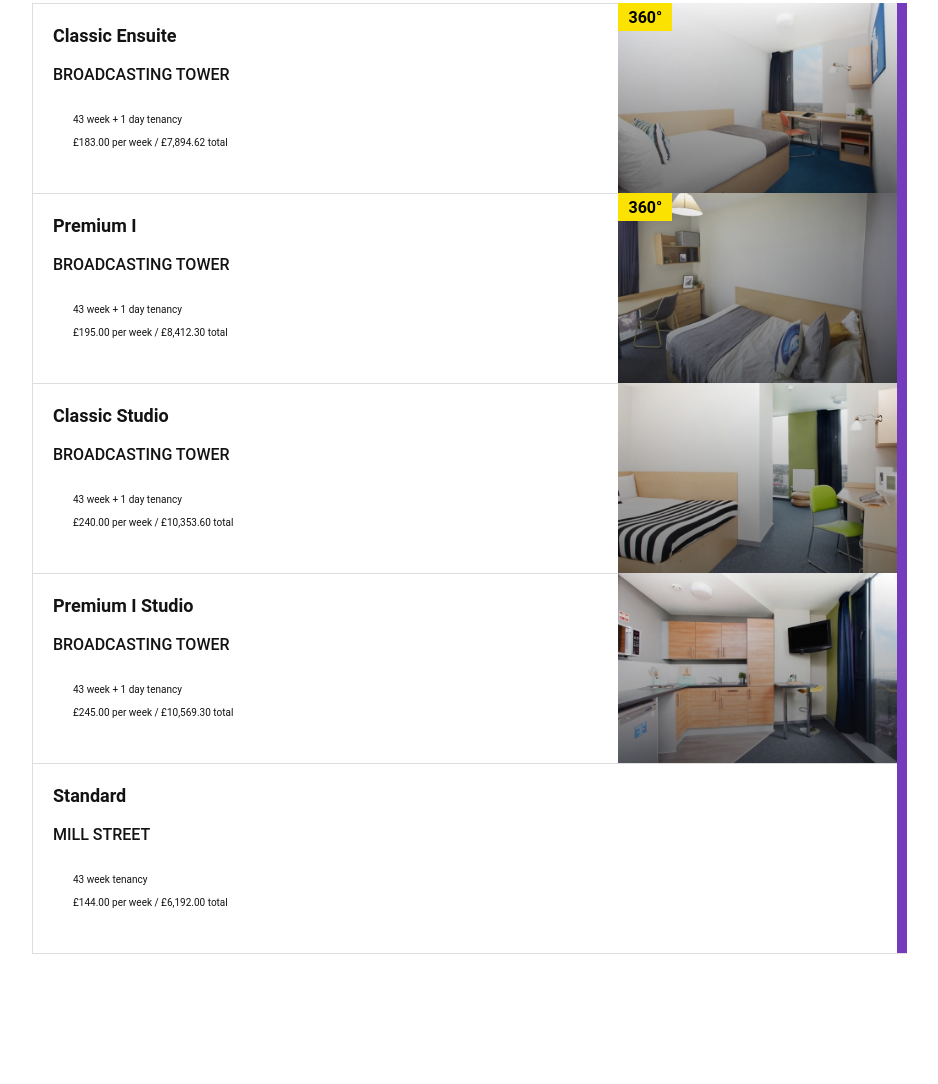
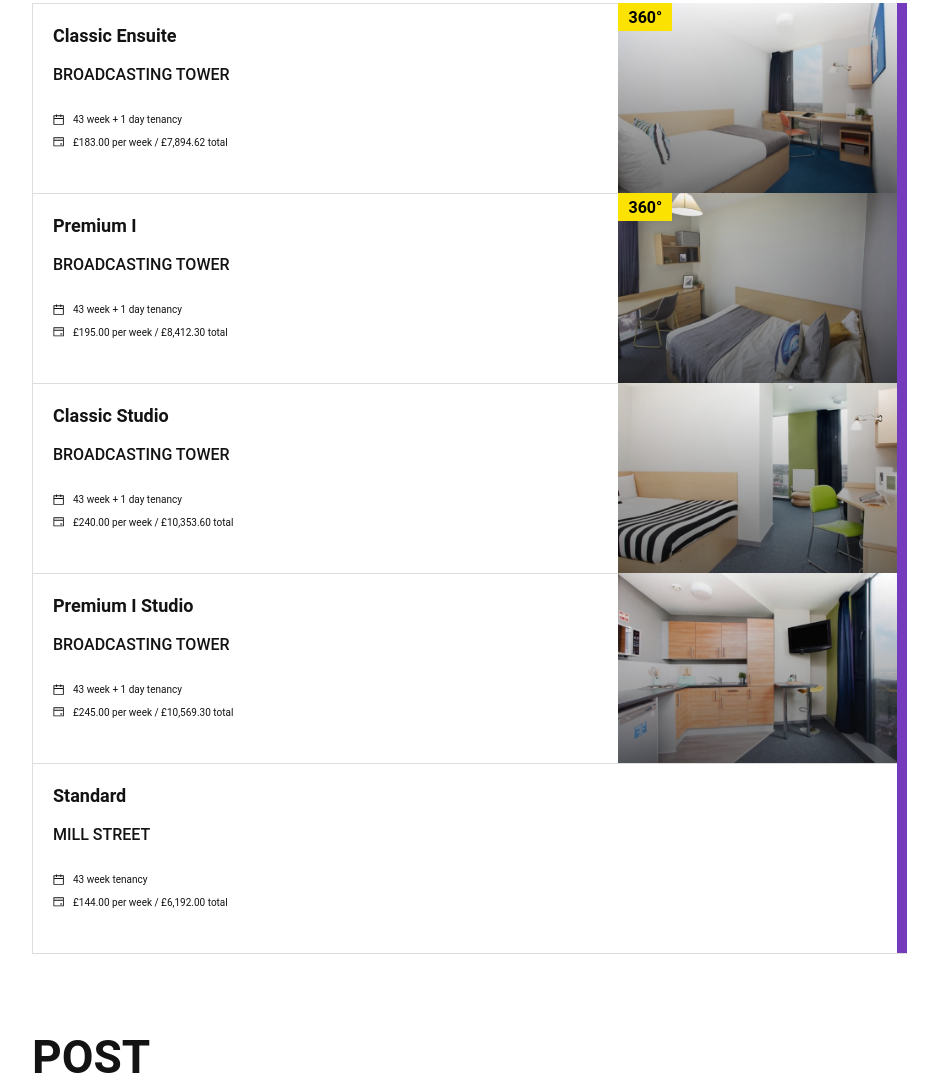
Before and after one commit to MDI74/tourmaline-core-test-html, a website built with Vite: page index.html in a window 1280 px wide. Shown: the part 297-1381 px from the top of the page, without its empty margins (18-956 px from the left). Before the commit the page ends 1251 px from the top, so only its background shows below. Built offline with nearby package versions, Linux system fonts and the light colour scheme; files whose address does not match are found by name.

Commit message:
feat: add markup for section post and title post
added markup for section post and title post

```diff
--- a/index.html
+++ b/index.html
@@ -191,6 +191,11 @@
                   </ul>
               </div>
           </section>
+          <section class="post-block">
+              <div class="post-block__content">
+                  <h1 class="post-block__title title">POST</h1>
+              </div>
+          </section>
       </main>
   </body>
 </html>
--- a/src/scss/index.scss
+++ b/src/scss/index.scss
@@ -4,6 +4,7 @@
 @import "layout/header";
 @import "layout/nav-menu";
 @import "layout/card-block";
+@import "layout/post-block";
 
 @import "components/logo";
 @import "components/title";
--- /dev/null
+++ b/src/scss/layout/post-block.scss
@@ -0,0 +1,6 @@
+.post-block {
+
+  &__content {
+    margin-top: 80px;
+  }
+}
```
Also changed, not shown: css/index.css, 1 other file.
